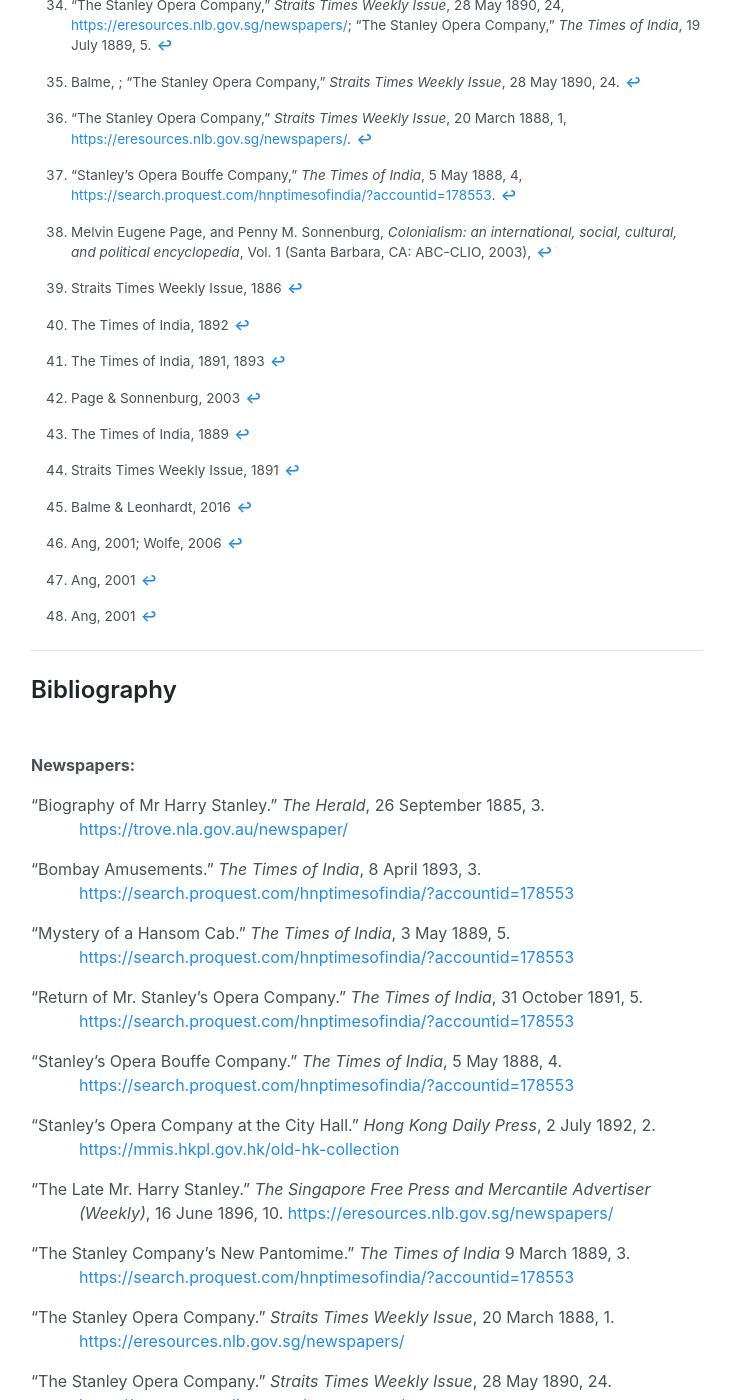
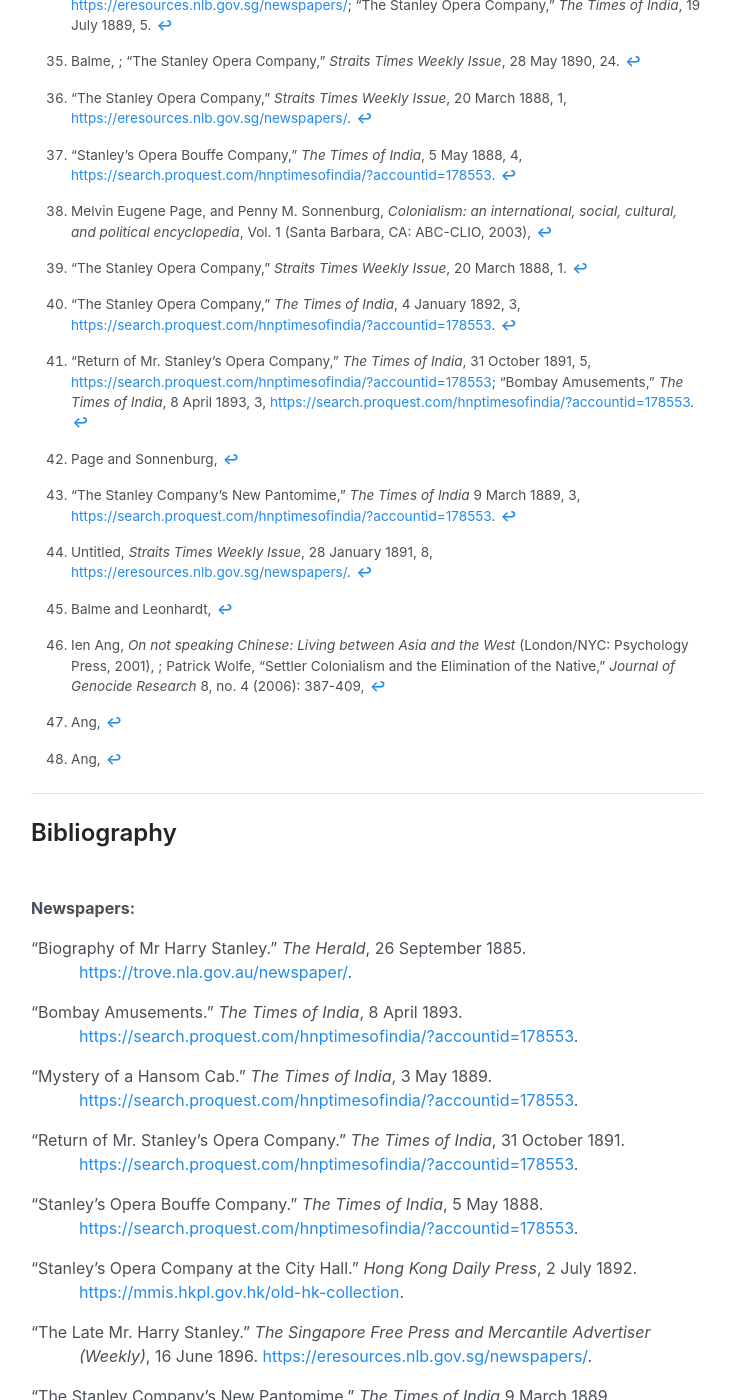
Before and after one commit to colonialasiantheatre/colonialasiantheatre.github.io, a Jekyll site: the page built from _posts/2020-08-14-elysia-yu.md, in a window 1280 px wide and 1400 px high, scrolled down 6323 px. Shown: the whole window, without its empty margins (273-1004 px from the left). Built offline with Jekyll 4.4.1, drawn with Linux system fonts in a browser that asks for light colours; some of the changed text lies outside the part shown.

Commit message:
Update 2020-08-14-elysia-yu.md

```diff
--- a/_posts/2020-08-14-elysia-yu.md
+++ b/_posts/2020-08-14-elysia-yu.md
@@ -137,29 +137,29 @@
 
 [^36]: Melvin Eugene Page, and Penny M. Sonnenburg, *Colonialism: an international, social, cultural, and political encyclopedia*, Vol. 1 (Santa Barbara, CA: ABC-CLIO, 2003),
 
-[^37]: Straits Times Weekly Issue, 1886
+[^37]: "The Stanley Opera Company," *Straits Times Weekly Issue*, 20 March 1888, 1.
 
-[^38]: The Times of India, 1892
+[^38]: "The Stanley Opera Company," *The Times of India*, 4 January 1892, 3, <https://search.proquest.com/hnptimesofindia/?accountid=178553>.
 
-[^39]: The Times of India, 1891, 1893
+[^39]: "Return of Mr. Stanley's Opera Company," *The Times of India*, 31 October 1891, 5, <https://search.proquest.com/hnptimesofindia/?accountid=178553>; "Bombay Amusements," *The Times of India*, 8 April 1893, 3, <https://search.proquest.com/hnptimesofindia/?accountid=178553>.
 
-[^40]: Page & Sonnenburg, 2003
+[^40]: Page and Sonnenburg,
 
-[^41]: The Times of India, 1889
+[^41]: "The Stanley Company's New Pantomime," *The Times of India* 9 March 1889, 3, <https://search.proquest.com/hnptimesofindia/?accountid=178553>.
 
-[^42]: Straits Times Weekly Issue, 1891
+[^42]: Untitled, *Straits Times Weekly Issue*, 28 January 1891, 8, <https://eresources.nlb.gov.sg/newspapers/>.
 
-[^43]: Balme & Leonhardt, 2016
+[^43]: Balme and Leonhardt,
 
-[^44]: Ang, 2001; Wolfe, 2006
+[^44]: Ien Ang, *On not speaking Chinese: Living between Asia and the West* (London/NYC: Psychology Press, 2001), ; Patrick Wolfe, "Settler Colonialism and the Elimination of the Native," *Journal of Genocide Research* 8, no. 4 (2006): 387-409,
 
-[^45]: Ang, 2001
+[^45]: Ang,
 
-[^46]: Ang, 2001
+[^46]: Ang,
 
-[^47]:
+[^47]: BOGUS NEED TO FIND ACTUAL FUCKING CITATION
 
-[^48]:"Biography of Mr Harry Stanley," *The Herald*, 26 September 1885, 3. <https://trove.nla.gov.au/newspaper/>.
+[^48]: "Biography of Mr Harry Stanley, 3.
 
 <hr>
 
@@ -168,37 +168,37 @@
 <div class="bibliography" markdown="1">
 **Newspapers:**
 
-"Biography of Mr Harry Stanley." *The Herald*, 26 September 1885, 3. <https://trove.nla.gov.au/newspaper/>
+"Biography of Mr Harry Stanley." *The Herald*, 26 September 1885. <https://trove.nla.gov.au/newspaper/>.
 
-"Bombay Amusements." *The Times of India*, 8 April 1893, 3. <https://search.proquest.com/hnptimesofindia/?accountid=178553>
+"Bombay Amusements." *The Times of India*, 8 April 1893. <https://search.proquest.com/hnptimesofindia/?accountid=178553>.
 
-"Mystery of a Hansom Cab." *The Times of India*, 3 May 1889, 5. <https://search.proquest.com/hnptimesofindia/?accountid=178553>
+"Mystery of a Hansom Cab." *The Times of India*, 3 May 1889. <https://search.proquest.com/hnptimesofindia/?accountid=178553>.
 
-"Return of Mr. Stanley's Opera Company." *The Times of India*, 31 October 1891, 5. <https://search.proquest.com/hnptimesofindia/?accountid=178553>
+"Return of Mr. Stanley's Opera Company." *The Times of India*, 31 October 1891. <https://search.proquest.com/hnptimesofindia/?accountid=178553>.
 
-"Stanley's Opera Bouffe Company." *The Times of India*, 5 May 1888, 4. <https://search.proquest.com/hnptimesofindia/?accountid=178553>
+"Stanley's Opera Bouffe Company." *The Times of India*, 5 May 1888. <https://search.proquest.com/hnptimesofindia/?accountid=178553>.
 
-"Stanley's Opera Company at the City Hall." *Hong Kong Daily Press*, 2 July 1892, 2. <https://mmis.hkpl.gov.hk/old-hk-collection>
+"Stanley's Opera Company at the City Hall." *Hong Kong Daily Press*, 2 July 1892. <https://mmis.hkpl.gov.hk/old-hk-collection>.
 
-"The Late Mr. Harry Stanley." *The Singapore Free Press and Mercantile Advertiser (Weekly)*, 16 June 1896, 10. <https://eresources.nlb.gov.sg/newspapers/>
+"The Late Mr. Harry Stanley." *The Singapore Free Press and Mercantile Advertiser (Weekly)*, 16 June 1896. <https://eresources.nlb.gov.sg/newspapers/>.
 
-"The Stanley Company's New Pantomime." *The Times of India* 9 March 1889, 3. <https://search.proquest.com/hnptimesofindia/?accountid=178553>
+"The Stanley Company's New Pantomime." *The Times of India* 9 March 1889. <https://search.proquest.com/hnptimesofindia/?accountid=178553>.
 
-"The Stanley Opera Company." *Straits Times Weekly Issue*, 20 March 1888, 1. <https://eresources.nlb.gov.sg/newspapers/>
+"The Stanley Opera Company." *Straits Times Weekly Issue*, 20 March 1888. <https://eresources.nlb.gov.sg/newspapers/>.
 
-"The Stanley Opera Company." *Straits Times Weekly Issue*, 28 May 1890,  24. <https://eresources.nlb.gov.sg/newspapers/>
+"The Stanley Opera Company." *Straits Times Weekly Issue*, 28 May 1890. <https://eresources.nlb.gov.sg/newspapers/>.
 
-"The Stanley Opera Company." *The Times of India*, 19 July 1889, 5. <https://search.proquest.com/hnptimesofindia/?accountid=178553>
+"The Stanley Opera Company." *The Times of India*, 19 July 1889. <https://search.proquest.com/hnptimesofindia/?accountid=178553>.
 
-"The Stanley Opera Company."" *The Times of India*, 16 January 1892, 3. <https://search.proquest.com/hnptimesofindia/?accountid=178553>
+"The Stanley Opera Company." *The Times of India*, 16 January 1892. <https://search.proquest.com/hnptimesofindia/?accountid=178553>.
 
-"The Stanley Opera Company."" *The Times of India*, 4 January 1892, 3. <https://search.proquest.com/hnptimesofindia/?accountid=178553>
+"The Stanley Opera Company." *The Times of India*, 4 January 1892. <https://search.proquest.com/hnptimesofindia/?accountid=178553>.
 
-"The Stanley Opera Company: The Mikado." *The North-China Herald and Supreme Court & Consular Gazette*, 24 October 1890, 500. <https://search-proquest-com.eproxy.lib.hku.hk/hnpchinesecollection/news/fromDatabasesLayer?accountid=14548>
+"The Stanley Opera Company: The Mikado." *The North-China Herald and Supreme Court & Consular Gazette*, 24 October 1890. <https://search-proquest-com.eproxy.lib.hku.hk/hnpchinesecollection/news/fromDatabasesLayer?accountid=14548>.
 
-"Theatricals in Bombay." *The Lorgnette*, 6 April 1889, 3. <https://trove.nla.gov.au/newspaper/>
+"Theatricals in Bombay." *The Lorgnette*, 6 April 1889. <https://trove.nla.gov.au/newspaper/>.
 
-Untitled, *Straits Times Weekly Issue*, 28 January 1891, 8. <https://eresources.nlb.gov.sg/newspapers/>
+Untitled. *Straits Times Weekly Issue*, 28 January 1891. <https://eresources.nlb.gov.sg/newspapers/>.
 
 **Books and Articles:**
 
```
